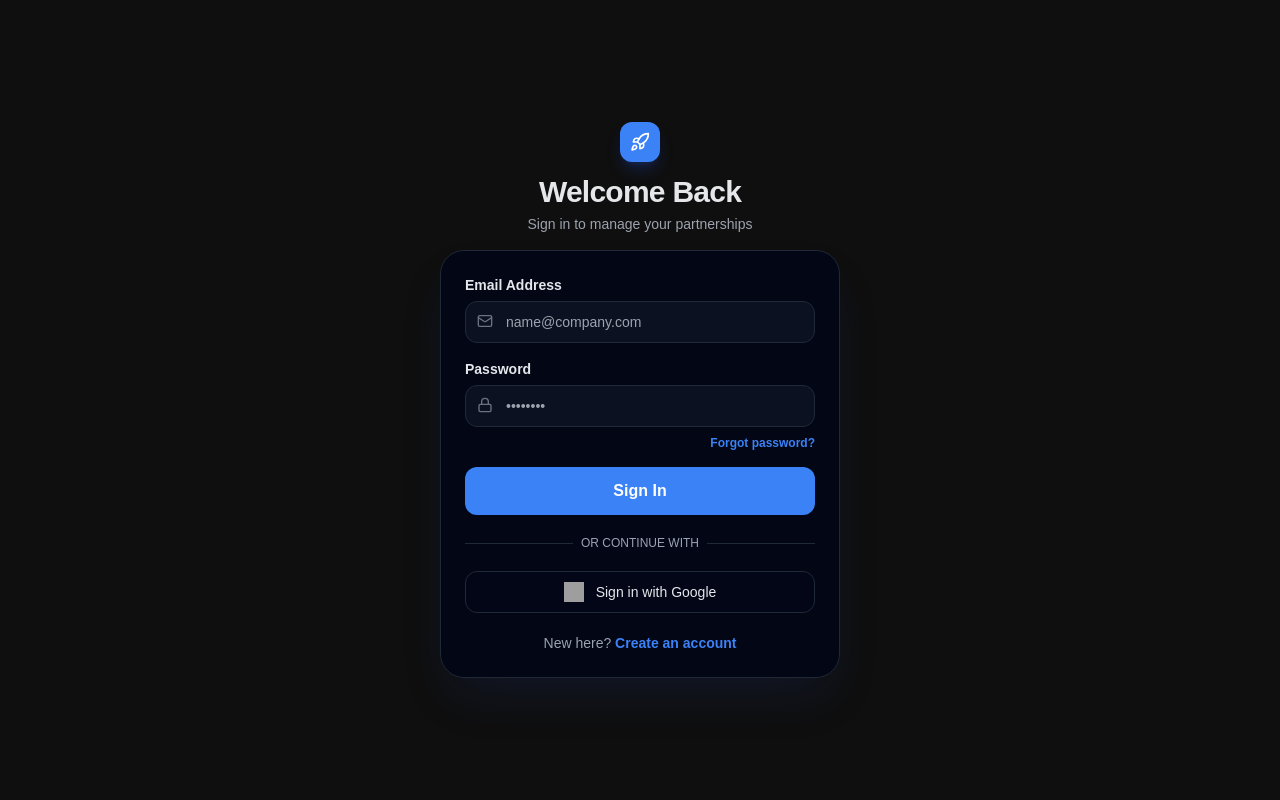
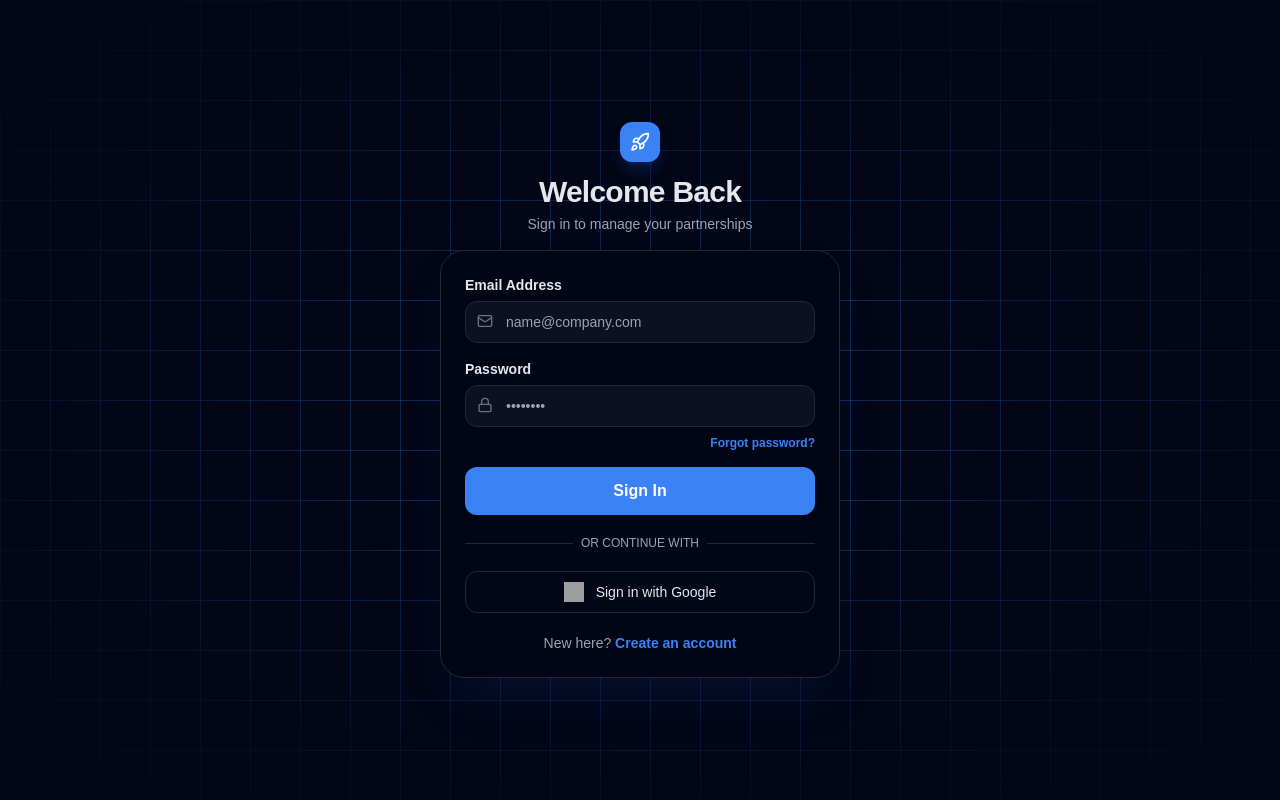
Before and after one commit to YatenArora05/InfueMatch, a Next.js app: page /login in a window 1280 px wide. Built offline with nearby package versions, Linux system fonts and the light colour scheme; grey boxes are pictures that could not be loaded.

Commit message:
login page frontend bugs fixed

```diff
--- a/app/(auth)/login/page.tsx
+++ b/app/(auth)/login/page.tsx
@@ -7,9 +7,43 @@ import LoginForm from '@/components/auth/loginForm';
 
 export default function LoginPage() {
   return (
-    <div className="min-h-screen bg-[#0F0F0F] text-[#E5E7EB] flex flex-col justify-center py-4 px-6 lg:px-8 relative overflow-hidden">
-      {/* Background Blurs / Gradient to match landing */}
-      <div className="absolute inset-0 bg-gradient-to-b from-[#020617] via-[#020617] to-[#050816] -z-10" />
+    <div className="min-h-screen bg-[#020617] text-[#E5E7EB] flex flex-col justify-center py-4 px-6 lg:px-8 relative overflow-hidden">
+      {/* Neon Grid Background - duller resolution */}
+      <div className="pointer-events-none absolute inset-0 z-0">
+        <div
+          className="w-full h-full"
+          style={{
+            backgroundImage: `
+              linear-gradient(to right, rgba(59,130,246,0.3) 1px, transparent 1px),
+              linear-gradient(to bottom, rgba(59,130,246,0.3) 1px, transparent 1px)
+            `,
+            backgroundSize: "50px 50px",
+            backgroundPosition: "0 0",
+          }}
+        />
+        {/* Grid Glow Effect */}
+        <div
+          className="absolute inset-0 w-full h-full"
+          style={{
+            backgroundImage: `
+              linear-gradient(to right, rgba(59,130,246,0.12) 1px, transparent 1px),
+              linear-gradient(to bottom, rgba(59,130,246,0.12) 1px, transparent 1px)
+            `,
+            backgroundSize: "50px 50px",
+            filter: "blur(0.5px)",
+            boxShadow: "inset 0 0 100px rgba(59,130,246,0.06)",
+          }}
+        />
+        {/* Fade edges with radial gradient - blue tinted */}
+        <div
+          className="absolute inset-0 w-full h-full"
+          style={{
+            background: "radial-gradient(ellipse at center, transparent 0%, rgba(2,6,23,0.8) 70%, rgba(2,6,23,1) 100%)",
+          }}
+        />
+      </div>
+
+      {/* Background Decorative Blobs */}
       <div className="absolute top-[-120px] left-[-80px] w-[420px] h-[420px] bg-[#1E3A8A]/45 rounded-full blur-[120px] opacity-80 -z-10" />
       <div className="absolute bottom-[-160px] right-[-40px] w-[480px] h-[480px] bg-[#3B82F6]/35 rounded-full blur-[140px] opacity-80 -z-10" />
 
```
